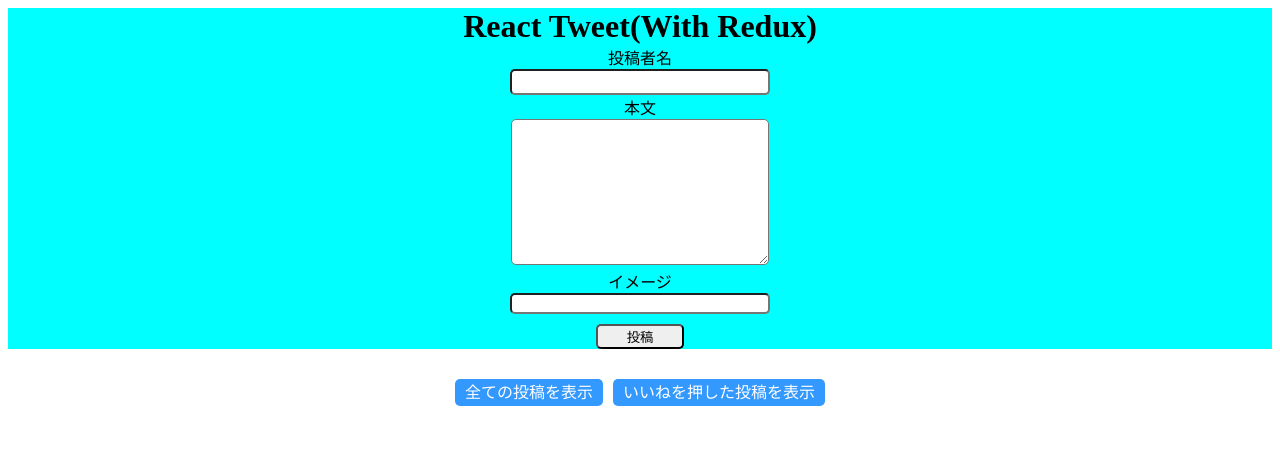
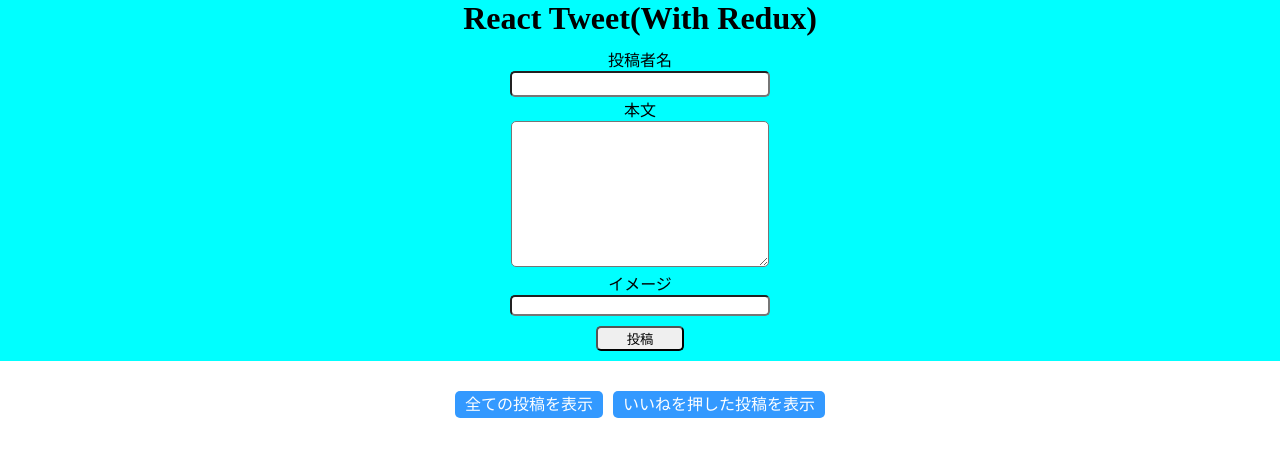
Before and after one commit to Taiki-Y/React-Tweet-With-Redux, a React (Create React App) app: page / in a window 1280 px wide. Shown: the top 456 px of the page. Built offline with nearby package versions, Linux system fonts and the light colour scheme.

Commit message:
見た目の修正

```diff
--- /dev/null
+++ b/src/App.css
@@ -0,0 +1,3 @@
+body{
+    margin: 0;
+}
--- a/src/App.js
+++ b/src/App.js
@@ -2,6 +2,7 @@
 import Form from '../src/components/Form/Form';
 import PostList from '../src/components/PostsList/PostsList';
 import Filter from '../src/components/Filter/FIlter';
+import './App.css';
 
 function App() {
   return (
--- a/src/components/Form/Form.css
+++ b/src/components/Form/Form.css
@@ -1,6 +1,10 @@
 .whole_wrapper{
     background-color: aqua;
     text-align: center;
+}
+
+.form_space{
+    padding: 10px;
 }
 
 form{
--- a/src/components/PostsList/PostsList.jsx
+++ b/src/components/PostsList/PostsList.jsx
@@ -19,7 +19,7 @@
         return(
             <div key={index} className="post">
                 <div className="image">
-                    <img src={post.image}/>
+                    <img src={post.image} alt="image"/>
                 </div>
                 <h3>{post.name}</h3>
                 <p>{post.text}</p>
@@ -36,7 +36,7 @@
     });
 
     return(
-        <div class="posts_list">{ PostItems }</div>
+        <div className="posts_list">{ PostItems }</div>
     );
 };
 
```
